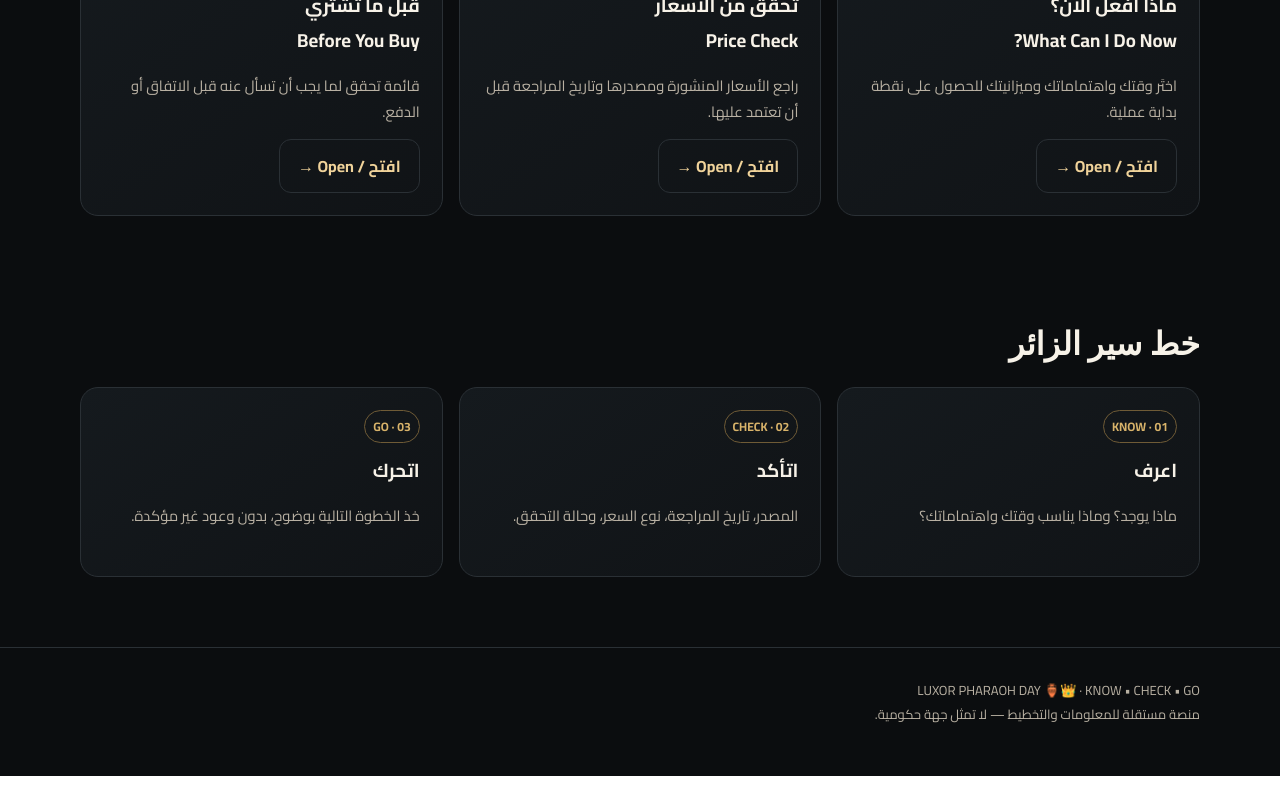
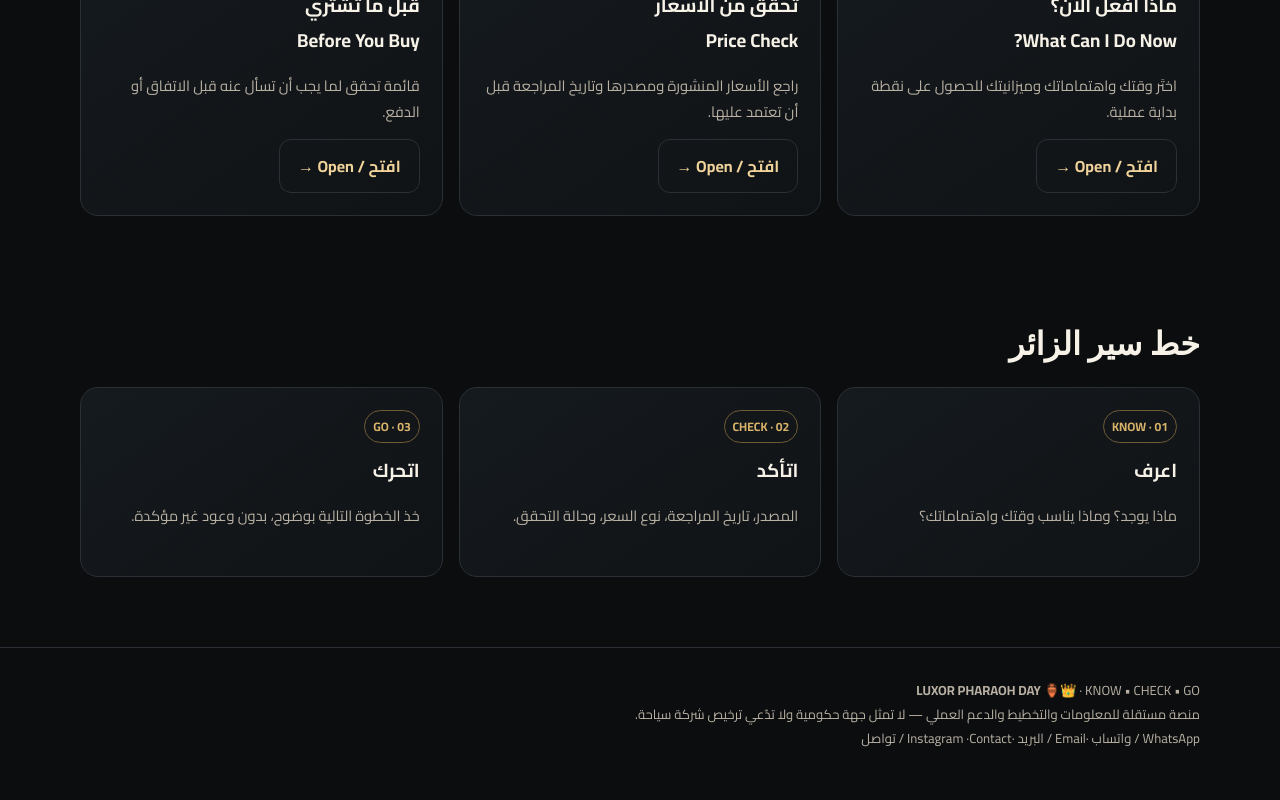
Before and after one commit to youssfalaa296-hash/luxor-pharaoh-day, a Next.js app: page / in a window 1280 px wide. Shown: the part 929-1729 px from the top of the page. Before the commit the page ends 1705 px from the top, so only its background shows below. Built offline with nearby package versions, Linux system fonts and the light colour scheme; no server answers.

Commit message:
feat: finalize project identity contact and service safeguards

```diff
--- a/app/layout.tsx
+++ b/app/layout.tsx
@@ -5,11 +5,14 @@ import SiteNav from '@/components/SiteNav';
 import './globals.css';
 
 const siteUrl=process.env.NEXT_PUBLIC_SITE_URL||'https://luxor-pharaoh-day-q3rd.vercel.app';
+const whatsapp='201012801568';
+const email='youssfalaa296@gmail.com';
+const instagram='https://www.instagram.com/luxor_quest/';
 
 export const metadata:Metadata={
   metadataBase:new URL(siteUrl),
   title:{default:'LUXOR PHARAOH DAY 🏺👑',template:'%s · LUXOR PHARAOH DAY'},
-  description:'A Day in Luxor with the Pharaohs — منصة مستقلة ثنائية اللغة تساعد زوار الأقصر على أن يعرفوا، يتأكدوا، ثم يتحركوا بثقة.',
+  description:'A Day in Luxor with the Pharaohs — منصة مستقلة ثنائية اللغة تساعد زوار الأقصر على المعرفة والتحقق والتخطيط والدعم العملي.',
   applicationName:'LUXOR PHARAOH DAY',
   keywords:['Luxor','Luxor tourism','Luxor Temple','Karnak','Egypt travel','الأقصر','سياحة الأقصر'],
   alternates:{canonical:siteUrl},
@@ -25,7 +28,11 @@ const structuredData={
   name:'LUXOR PHARAOH DAY',
   url:siteUrl,
   description:'Independent bilingual visitor information and local planning platform for Luxor.',
-  inLanguage:['ar','en']
+  inLanguage:['ar','en'],
+  contactPoint:[
+    { '@type':'ContactPoint',contactType:'customer support',telephone:'+20-101-280-1568',email }
+  ],
+  sameAs:[instagram]
 };
 
 export default function RootLayout({children}:{children:React.ReactNode}){
@@ -33,7 +40,18 @@ export default function RootLayout({children}:{children:React.ReactNode}){
     <SiteNav/>
     <script type="application/ld+json" dangerouslySetInnerHTML={{__html:JSON.stringify(structuredData)}} />
     <div id="main-content">{children}</div>
-    <footer className="footer"><div className="wrap">LUXOR PHARAOH DAY 🏺👑 · KNOW • CHECK • GO<br/>منصة مستقلة للمعلومات والتخطيط — لا تمثل جهة حكومية.</div></footer>
+    <footer className="footer">
+      <div className="wrap">
+        <strong>LUXOR PHARAOH DAY 🏺👑</strong> · KNOW • CHECK • GO<br/>
+        منصة مستقلة للمعلومات والتخطيط والدعم العملي — لا تمثل جهة حكومية ولا تدّعي ترخيص شركة سياحة.
+        <div className="footer-contact">
+          <a href={`https://wa.me/${whatsapp}`}>WhatsApp / واتساب</a> ·
+          <a href={`mailto:${email}`}>Email / البريد</a> ·
+          <a href={instagram} rel="noreferrer">Instagram</a> ·
+          <a href="/contact">Contact / تواصل</a>
+        </div>
+      </div>
+    </footer>
     <SpeedInsights/><Analytics/>
-  </body></html>;
+  </body></html>
 }
```
